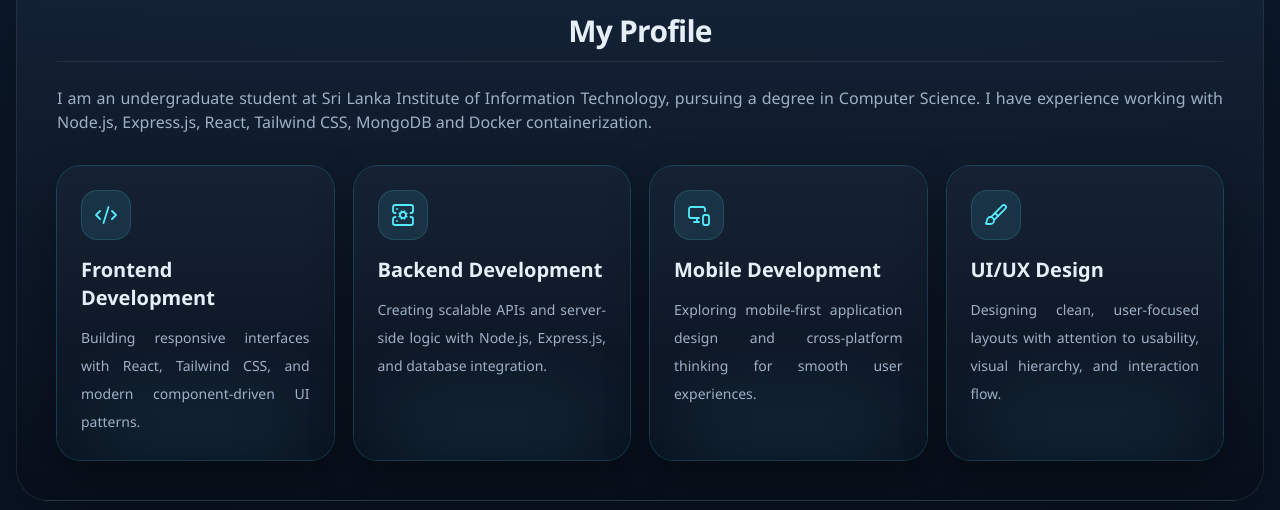
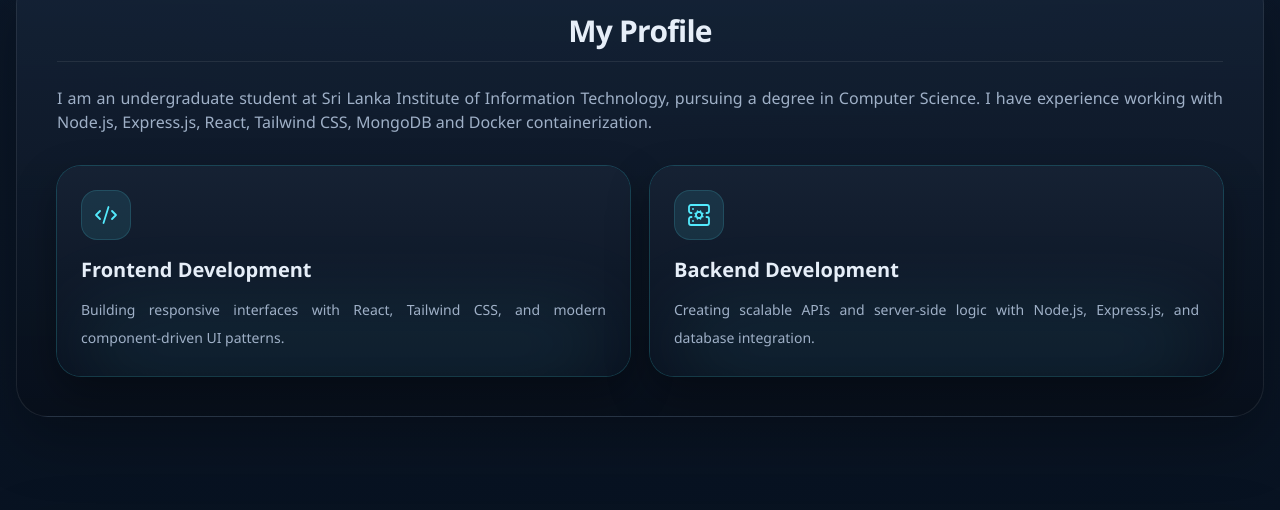
Before and after one commit to bhanuka598/Portfolio-website, a React (Vite) app in the folder client/: page / in a window 1280 px wide. Shown: the part 715-1225 px from the top of the page. Built offline with nearby package versions, Linux system fonts and the light colour scheme.

Commit message:
Improved ui

```diff
--- a/client/src/sections/contact/Contact.jsx
+++ b/client/src/sections/contact/Contact.jsx
@@ -1,6 +1,5 @@
 import { SiGithub } from 'react-icons/si'
 import { PiLinkedinLogo, PiMicrosoftOutlookLogo } from 'react-icons/pi'
-import ContactForm from './ContactForm'
 import SectionTitle from '../../components/ui/SectionTitle'
 
 function Contact() {
@@ -30,30 +29,35 @@ function Contact() {
         <div className="container mx-auto px-4">
             <div className="overflow-hidden rounded-[2rem] border border-[var(--border)] bg-[linear-gradient(180deg,rgba(22,36,56,0.84),rgba(8,16,28,0.98))] p-8 shadow-[0_24px_60px_rgba(0,0,0,0.28)] md:p-10">
                 <SectionTitle>Contact</SectionTitle>
+                <p className='mt-4 max-w-none text-justify text-lg leading-8 text-[var(--text-muted)]'>
+                    Feel free to reach out to me through any of these channels. I am always happy to connect, collaborate, and talk about development opportunities, internships, freelance work, or interesting ideas in frontend, backend, mobile, and cloud development.
+                </p>
 
-                <div className="grid gap-10 text-left lg:grid-cols-[minmax(0,1.15fr)_minmax(360px,0.85fr)] lg:items-start">
-                    <div className="flex w-full flex-col items-start text-left">
-                        <p className='mb-4 text-justify text-lg text-[var(--text-muted)]'>Feel free to reach out to me via email or through my social media channels.</p>
-                        <ul className='space-y-3 text-lg text-[var(--text-muted)]'>
+                <div className="mt-8 grid gap-5 md:grid-cols-2 xl:grid-cols-3">
                     {contactData.map((contact) => {
                         const Icon = contact.icon
 
                         return (
-                                <li key={contact.type} className="flex items-start justify-start gap-3 text-left">
-                                    <Icon className="text-cyan-300" size={20} />
-                                    <span className="font-medium text-[var(--text)]">{contact.type}:</span>
-                                    <a href={contact.href} target="_blank" rel="noopener noreferrer" className="text-sky-400 hover:text-cyan-300">
+                            <a
+                                key={contact.type}
+                                href={contact.href}
+                                target="_blank"
+                                rel="noopener noreferrer"
+                                className="group relative overflow-hidden rounded-3xl bg-[linear-gradient(180deg,rgba(22,34,52,0.94),rgba(10,18,32,0.98))] p-6 text-left ring-1 ring-cyan-300/18 shadow-[0_18px_42px_rgba(0,0,0,0.34),0_0_0_1px_rgba(34,211,238,0.05)] transition-transform duration-300 hover:-translate-y-1 hover:ring-cyan-300/28 hover:shadow-[0_26px_60px_rgba(0,0,0,0.38),0_0_28px_rgba(34,211,238,0.08)]"
+                            >
+                                <div className="pointer-events-none absolute inset-x-6 bottom-0 h-16 rounded-full bg-cyan-300/10 blur-2xl" />
+                                <div className="relative mb-4 inline-flex rounded-2xl border border-cyan-300/15 bg-cyan-300/10 p-3 text-cyan-300">
+                                    <Icon size={24} />
+                                </div>
+                                <p className="relative mb-2 text-sm font-semibold uppercase tracking-[0.22em] text-cyan-300/80">
+                                    {contact.type}
+                                </p>
+                                <p className="relative text-lg font-medium text-[var(--text)] transition-colors duration-200 group-hover:text-cyan-200">
                                     {contact.value}
+                                </p>
                             </a>
-                                </li>
                         )
                     })}
-                        </ul>
-                    </div>
-
-                    <div className="flex w-full justify-start lg:justify-end">
-                        <ContactForm />
-                    </div>
                 </div>
             </div>
         </div>
--- a/client/src/sections/introduction/Introduction.jsx
+++ b/client/src/sections/introduction/Introduction.jsx
@@ -7,7 +7,6 @@ function Introduction() {
   const roles = [
     "Backend Developer",
     "Frontend Developer",
-    "Mobile Developer",
     "Cloud Enthusiast",
   ]
   const [activeRoleIndex, setActiveRoleIndex] = useState(0)
--- a/client/src/sections/profile/Profile.jsx
+++ b/client/src/sections/profile/Profile.jsx
@@ -13,17 +13,15 @@ function Profile() {
       description: "Creating scalable APIs and server-side logic with Node.js, Express.js, and database integration.",
       icon: ServerCog,
     },
-    {
-      title: "Mobile Development",
-      description: "Exploring mobile-first application design and cross-platform thinking for smooth user experiences.",
-      icon: MonitorSmartphone,
-    },
-    {
-      title: "UI/UX Design",
-      description: "Designing clean, user-focused layouts with attention to usability, visual hierarchy, and interaction flow.",
-      icon: Brush,
-    },
   ]
+  const profileGridClassNames = [
+    "mt-8 grid gap-5",
+    profileAreas.length > 1 ? "md:grid-cols-2" : "",
+    profileAreas.length > 2 ? "xl:grid-cols-3" : "",
+    profileAreas.length > 3 ? "xl:grid-cols-4" : "",
+  ]
+    .filter(Boolean)
+    .join(" ")
 
   return (
     <section id="profile" className="py-12">
@@ -35,7 +33,7 @@ function Profile() {
                     I have experience working with Node.js, Express.js, React, Tailwind CSS, MongoDB and Docker containerization.
                 </p>
 
-                <div className="mt-8 grid gap-5 md:grid-cols-2 xl:grid-cols-4">
+                <div className={profileGridClassNames}>
                     {profileAreas.map((area) => (
                         <div
                             key={area.title}
```
Lines whose indentation alone changed are shown as unchanged.
